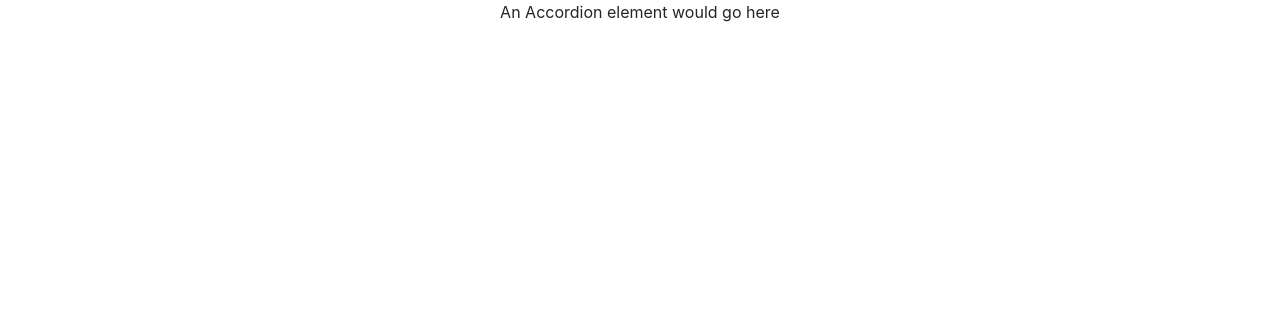
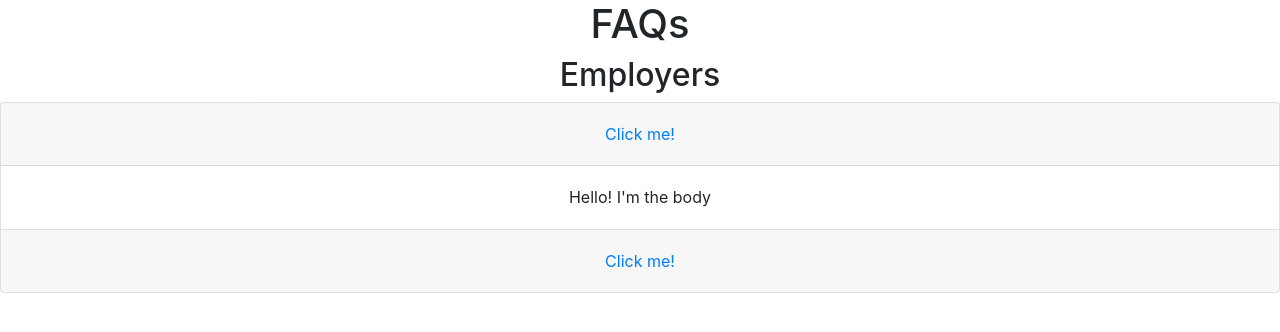
Before and after one commit to Reikon95/RecruiterRate, a React (Create React App) app: page /FAQs in a window 1280 px wide. Shown: the top 332 px of the page. Built offline with nearby package versions, Linux system fonts and the light colour scheme.

Commit message:
added specific FAQ component files

```diff
--- a/src/FAQ/FAQs.js
+++ b/src/FAQ/FAQs.js
@@ -1,9 +1,33 @@
 import React from 'react';
-
+import Accordion from 'react-bootstrap/Accordion';
+import Card from 'react-bootstrap/Card';
+import Button from 'react-bootstrap/Button';
 export default function FAQs() {
     return (
         <>
-        An Accordion element would go here
-        </>
+        <h1>FAQs</h1>
+        <h2>Employers</h2>
+<Accordion defaultActiveKey="0">
+  <Card>
+    <Card.Header>
+      <Accordion.Toggle as={Button} variant="link" eventKey="0">
+        Click me!
+      </Accordion.Toggle>
+    </Card.Header>
+    <Accordion.Collapse eventKey="0">
+      <Card.Body>Hello! I'm the body</Card.Body>
+    </Accordion.Collapse>
+  </Card>
+  <Card>
+    <Card.Header>
+      <Accordion.Toggle as={Button} variant="link" eventKey="1">
+        Click me!
+      </Accordion.Toggle>
+    </Card.Header>
+    <Accordion.Collapse eventKey="1">
+      <Card.Body>Hello! I'm another body</Card.Body>
+    </Accordion.Collapse>
+  </Card>
+</Accordion>        </>
     )
 }
--- a/src/employers/Employers.js
+++ b/src/employers/Employers.js
@@ -1,4 +1,6 @@
 import React from 'react';
+import Button from 'react-bootstrap/Button';
+import { Link } from 'react-router-dom';
 export default function Employers() {
     return (
         <>
@@ -6,6 +8,7 @@ export default function Employers() {
         <p>Dealing with a third party in recruitment can be challenging and you want to be able to select your chosen recruitment partner
             with confidence. RecruiterRate aggregates and ranks the best recruiters to use in your area, and allows you to get in touch with the.
         </p>
+        <Link to="/signup"><Button variant="danger">Sign Up</Button></Link>
 
         </>
     )
--- a/src/jobseekers/Jobseekers.js
+++ b/src/jobseekers/Jobseekers.js
@@ -1,4 +1,6 @@
 import React from 'react';
+import Button from 'react-bootstrap/Button';
+import { Link } from 'react-router-dom';
 export default function Jobseekers() {
     return (
         <>
@@ -7,6 +9,8 @@ export default function Jobseekers() {
             become increasingly hard to distinguish a quality industry contact versus a chancer who doesn't know the difference between Java and Javascript.
             If you sign up today, you can browse the best recruiters in your industry to help you secure a great role.
         </p>
+        <Link to="/signup"><Button variant="danger">Sign Up</Button></Link>
+
         </>
     )
 }
```
Also changed, not shown: src/FAQ/FAQCandidates.js (added), src/FAQ/FAQEmployers.js (added), src/FAQ/FAQRecruiters.js (added).
